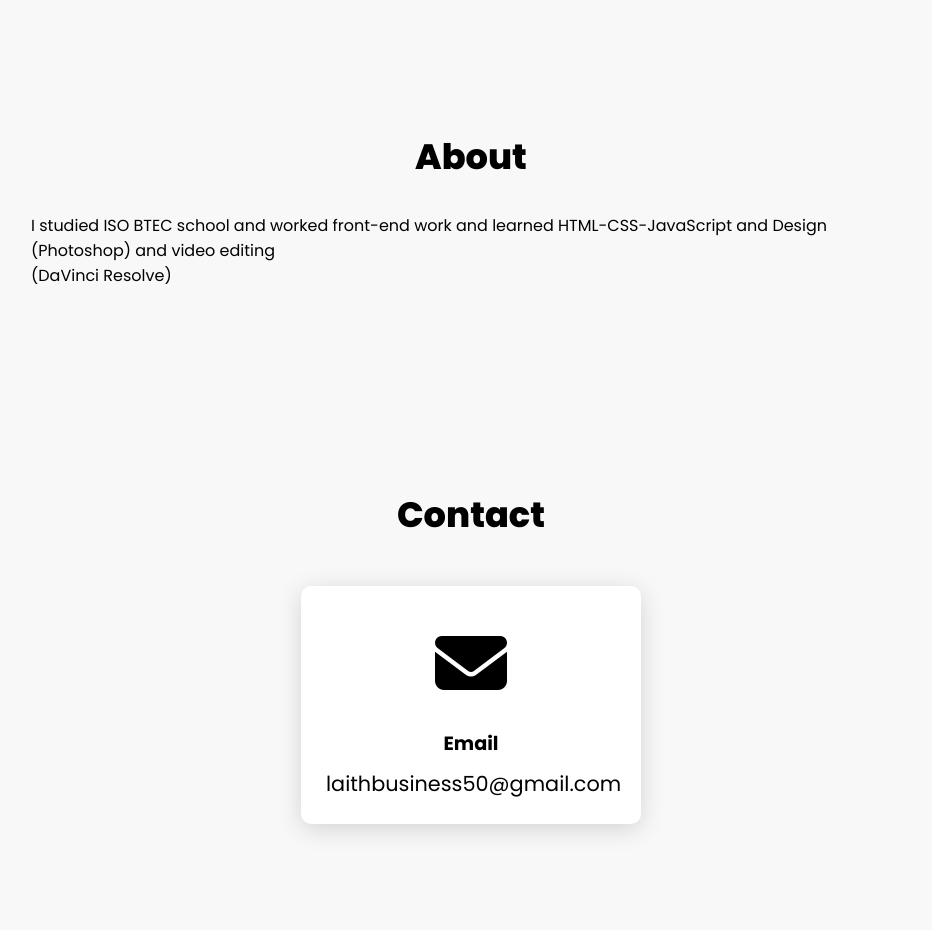
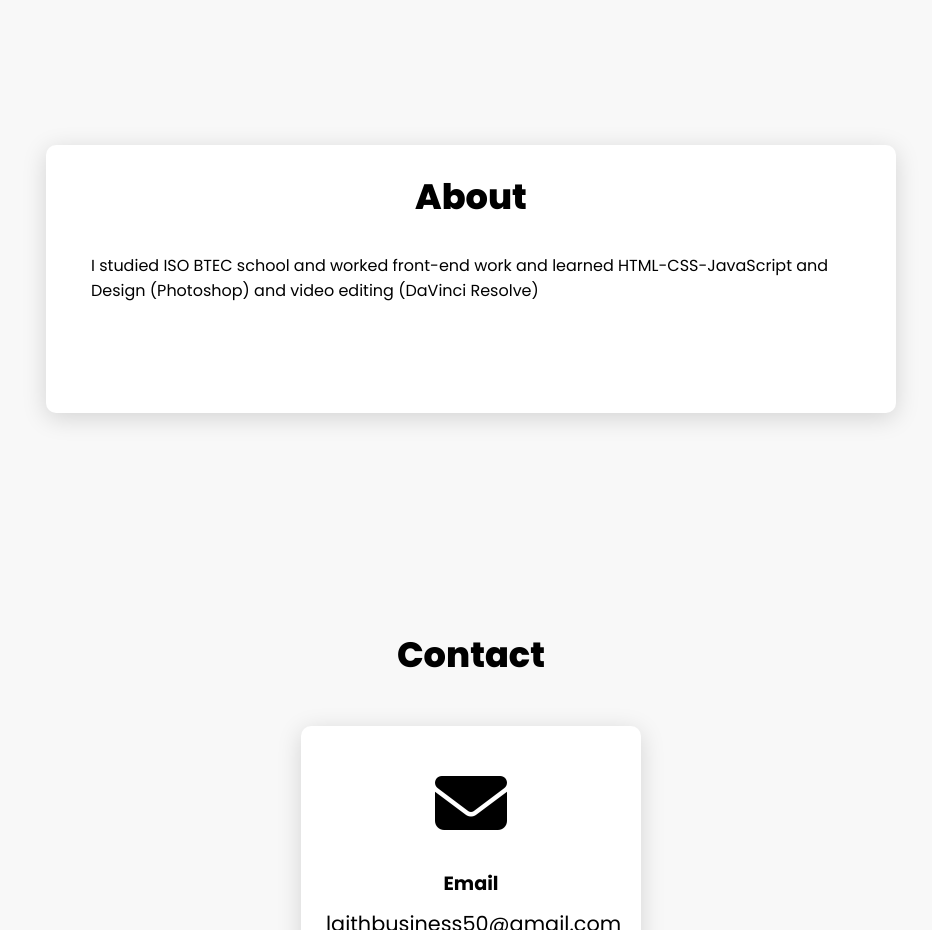
Before and after one commit to x4md/portfolio, a plain HTML site: page index.html in a window 1280 px wide. Shown: the part 800-1730 px from the top of the page, without its empty margins (169-1101 px from the left). Drawn offline with Linux system fonts and the light colour scheme.

Commit message:
first commit

```diff
--- a/CSS/main.css
+++ b/CSS/main.css
@@ -92,6 +92,14 @@ body {
     justify-content: center;
     flex-direction: row;
     flex-wrap: wrap;
+  }
+
+  .card-about {
+    background-color: #fff;
+    box-shadow: 0  5px 25px rgba(1 1 1 / 15%);
+    border-radius: 10px;
+    padding: 25px 45px 110px;
+    margin: 15px;
   }
 
   .contact .icon {
--- a/index.html
+++ b/index.html
@@ -35,7 +35,7 @@
   <section class="about" id="about">
     <div class="card-about">
       <h2 class="title">About</h2>
-      <p>I studied ISO BTEC school and worked front-end work and learned HTML-CSS-JavaScript and Design (Photoshop) and video editing <br>(DaVinci Resolve)</p>
+      <p>I studied ISO BTEC school and worked front-end work and learned HTML-CSS-JavaScript and Design (Photoshop) and video editing (DaVinci Resolve)</p>
     </div>
   </section>
 
```
